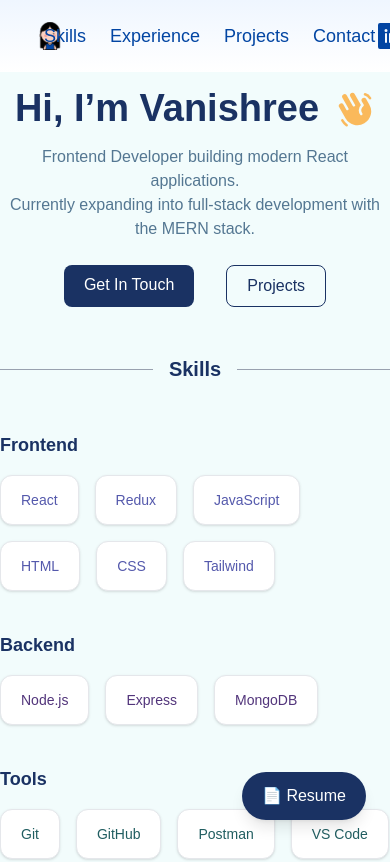
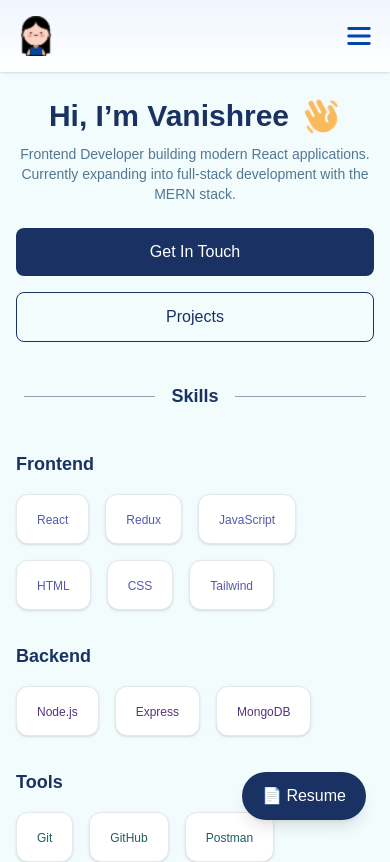
Before and after one commit to vani-6301/my_portfolio, a React (Vite) app: page / in a window 390 px wide. Shown: the top 862 px of the page. Built offline with nearby package versions, Linux system fonts and the light colour scheme.

Commit message:
responsive

```diff
--- a/src/components/Navbar.jsx
+++ b/src/components/Navbar.jsx
@@ -1,11 +1,18 @@
-import React from 'react';
-import { HouseLineIcon, LinkedinLogoIcon, GithubLogoIcon } from "@phosphor-icons/react";
+import React, { useState } from 'react';
+import {
+    LinkedinLogoIcon,
+    GithubLogoIcon,
+    List,
+    X
+} from "@phosphor-icons/react";
+
 import girl from "../assets/girl.png";
 
 function Navbar() {
 
+    const [menuOpen, setMenuOpen] = useState(false);
+
     const menuItems = [
-        // { name: "About Me", link: "#top" },
         { name: "Skills", link: "#skills" },
         { name: "Experience", link: "#experience" },
         { name: "Projects", link: "#projects" },
@@ -13,24 +20,27 @@ function Navbar() {
     ];
 
     return (
-        <div className='fixed top-0 w-full bg-gradient-to-b from-[#EFF6FF] to-[#ffffff] p-4 flex items-center justify-between text-[#0245A3] z-50'>
+        <nav className="fixed top-0 left-0 w-full bg-gradient-to-b from-[#EFF6FF] to-white text-[#0245A3] z-50 shadow-sm">
+
+            <div className="max-w-7xl mx-auto px-4 sm:px-6 lg:px-10 py-4 flex items-center justify-between">
 
                 {/* Logo */}
-
-            <a href="#top" className='flex gap-2 items-center font-semibold'>
-                <img src={girl} alt="Vanishree logo" className="w-10 h-10 ml-5 object-contain" />
-                <div></div>
+                <a href="#top" className="flex items-center gap-2">
+                    <img
+                        src={girl}
+                        alt="Vanishree logo"
+                        className="w-10 h-10 object-contain"
+                    />
                 </a>
 
-            {/* Menu */}
-
-            <div className='flex items-center gap-6 text-[18px]'>
+                {/* Desktop Menu */}
+                <div className="hidden md:flex items-center gap-8 text-[17px] font-medium">
 
                     {menuItems.map((item, index) => (
                         <a
                             key={index}
                             href={item.link}
-                        className="cursor-pointer hover:text-blue-600 transition"
+                            className="hover:text-blue-600 transition duration-200"
                         >
                             {item.name}
                         </a>
@@ -38,16 +48,81 @@ function Navbar() {
 
                 </div>
 
-            {/* Social Links */}
+                {/* Desktop Social Icons */}
+                <div className="hidden md:flex items-center gap-4">
 
-            <div className="flex items-center gap-4">
+                    <a
+                        href="https://www.linkedin.com/in/vanishree6301/"
+                        target="_blank"
+                        rel="noopener noreferrer"
+                        className="hover:scale-110 transition"
+                    >
+                        <LinkedinLogoIcon
+                            size={30}
+                            color="#0245a3"
+                            weight="fill"
+                        />
+                    </a>
+
+                    <a
+                        href="https://github.com/vani-6301"
+                        target="_blank"
+                        rel="noopener noreferrer"
+                        className="hover:scale-110 transition"
+                    >
+                        <GithubLogoIcon
+                            size={30}
+                            color="#0245a3"
+                            weight="fill"
+                        />
+                    </a>
+
+                </div>
+
+                {/* Mobile Menu Button */}
+                <button
+                    className="md:hidden"
+                    onClick={() => setMenuOpen(!menuOpen)}
+                >
+                    {menuOpen ? (
+                        <X size={30} weight="bold" />
+                    ) : (
+                        <List size={30} weight="bold" />
+                    )}
+                </button>
+
+            </div>
+
+            {/* Mobile Menu */}
+            {menuOpen && (
+                <div className="md:hidden bg-white shadow-md px-6 py-5">
+
+                    <div className="flex flex-col gap-5 text-center text-[17px] font-medium">
+
+                        {menuItems.map((item, index) => (
+                            <a
+                                key={index}
+                                href={item.link}
+                                onClick={() => setMenuOpen(false)}
+                                className="hover:text-blue-600 transition"
+                            >
+                                {item.name}
+                            </a>
+                        ))}
+
+                        {/* Mobile Social Icons */}
+                        <div className="flex justify-center gap-5 pt-2">
 
                             <a
                                 href="https://www.linkedin.com/in/vanishree6301/"
                                 target="_blank"
                                 rel="noopener noreferrer"
                             >
-                    <LinkedinLogoIcon size={32} color="#0245a3" weight="fill" />
+                                <LinkedinLogoIcon
+                                    size={30}
+                                    color="#0245a3"
+                                    weight="fill"
+                                />
                             </a>
 
                             <a
@@ -55,12 +130,20 @@ function Navbar() {
                                 target="_blank"
                                 rel="noopener noreferrer"
                             >
-                    <GithubLogoIcon size={32} color="#0245a3" weight="fill" />
+                                <GithubLogoIcon
+                                    size={30}
+                                    color="#0245a3"
+                                    weight="fill"
+                                />
                             </a>
 
                         </div>
 
                     </div>
+
+                </div>
+            )}
+        </nav>
     );
 }
 
--- a/src/data/MainContent.jsx
+++ b/src/data/MainContent.jsx
@@ -75,34 +75,34 @@ function MainContent() {
     ];
 
     return (
-        <div className="flex flex-col items-center w-full pt-20">
+        <div className="flex flex-col items-center w-full pt-24 px-4 sm:px-6">
 
             {/* HERO / ABOUT SECTION */}
 
             <div className="flex flex-col items-center scroll-mt-24">
 
-                <div className="flex justify-center items-center gap-4 text-[38px] font-bold text-[#1A3263]">
+                <div className="flex flex-wrap justify-center items-center gap-3 text-3xl sm:text-4xl md:text-[38px] font-bold text-[#1A3263] text-center">
                     <span>Hi, I’m Vanishree</span>
                     <HandWavingIcon size={40} color="#FAB95B" weight="fill" className="wave" />
                 </div>
 
-                <div className="text-[16px] text-[#547792] text-center mt-2">
+                <div className="text-sm sm:text-base text-[#547792] text-center mt-2 max-w-2xl">
                     <p>Frontend Developer building modern React applications.</p>
                     <p>Currently expanding into full-stack development with the MERN stack.</p>
                 </div>
 
-                <div className="flex justify-center gap-8 mt-6">
+                <div className="flex flex-col sm:flex-row justify-center gap-4 sm:gap-8 mt-6 w-full sm:w-auto">
 
                     <a
                         href="#contact"
-                        className="px-5 py-2 bg-[#1A3263] text-white rounded-lg hover:bg-[#16264d] transition"
+                        className="px-5 py-3 text-center bg-[#1A3263] text-white rounded-lg hover:bg-[#16264d] transition"
                     >
                         Get In Touch
                     </a>
 
                     <a
                         href="#projects"
-                        className="px-5 py-2 border border-[#1A3263] text-[#1A3263] rounded-lg hover:bg-[#1A3263] hover:text-white transition"
+                        className="px-5 py-3 text-center border border-[#1A3263] text-[#1A3263] rounded-lg hover:bg-[#1A3263] hover:text-white transition"
                     >
                         Projects
                     </a>
@@ -114,13 +114,13 @@ function MainContent() {
 
             {/* SKILLS */}
 
-            <div id="skills" className="flex items-center my-12 w-full max-w-4xl scroll-mt-24">
+            <div id="skills" className="flex items-center my-10 w-full max-w-5xl scroll-mt-24 px-2">
                 <div className="flex-grow border-t border-gray-400"></div>
-                <div className="mx-4 font-semibold text-xl text-[#1A3263]">Skills</div>
+                <div className="mx-4 font-semibold text-lg sm:text-xl text-[#1A3263] whitespace-nowrap">Skills</div>
                 <div className="flex-grow border-t border-gray-400"></div>
             </div>
 
-            <div className="max-w-4xl w-full space-y-10">
+            <div className="max-w-5xl w-full space-y-8">
 
                 <SkillSection title="Frontend" skills={frontendSkills} color="hover:shadow-blue-200" font="text-[#5459AC]" />
 
@@ -135,7 +135,7 @@ function MainContent() {
 
             <div id="experience" className="flex items-center my-12 w-full max-w-4xl scroll-mt-24">
                 <div className="flex-grow border-t border-gray-400"></div>
-                <div className="mx-4 font-semibold text-xl text-[#1A3263]">Experience</div>
+                <div className="mx-4 font-semibold text-lg sm:text-xl text-[#1A3263] whitespace-nowrap">Experience</div>
                 <div className="flex-grow border-t border-gray-400"></div>
             </div>
 
@@ -194,7 +194,7 @@ function MainContent() {
 
             <div id="projects" className="flex items-center my-12 w-full max-w-4xl scroll-mt-24">
                 <div className="flex-grow border-t border-gray-400"></div>
-                <div className="mx-4 font-semibold text-xl text-[#1A3263]">Projects</div>
+                <div className="mx-4 font-semibold text-lg sm:text-xl text-[#1A3263] whitespace-nowrap">Projects</div>
                 <div className="flex-grow border-t border-gray-400"></div>
             </div>
 
@@ -227,7 +227,7 @@ function MainContent() {
 
             <div id="contact" className="flex items-center my-12 w-full max-w-4xl scroll-mt-24">
                 <div className="flex-grow border-t border-gray-400"></div>
-                <div className="mx-4 font-semibold text-xl text-[#1A3263]">Get In Touch</div>
+                <div className="mx-4 font-semibold text-lg sm:text-xl text-[#1A3263] whitespace-nowrap">Get In Touch</div>
                 <div className="flex-grow border-t border-gray-400"></div>
             </div>
 
@@ -314,7 +314,7 @@ function SkillCard({ name, color, font }) {
         <div className={`px-5 py-3 bg-white rounded-xl border border-gray-200
         shadow-sm cursor-pointer transition-all duration-300 ease-in-out
         hover:-translate-y-1 hover:scale-105 hover:shadow-lg ${color} hover:font-bold`}>
-            <span className={`text-sm font-medium ${font}`}>
+            <span className={`text-xs sm:text-sm font-medium ${font}`}>
                 {name}
             </span>
         </div>
```
Lines whose indentation alone changed are shown as unchanged.
